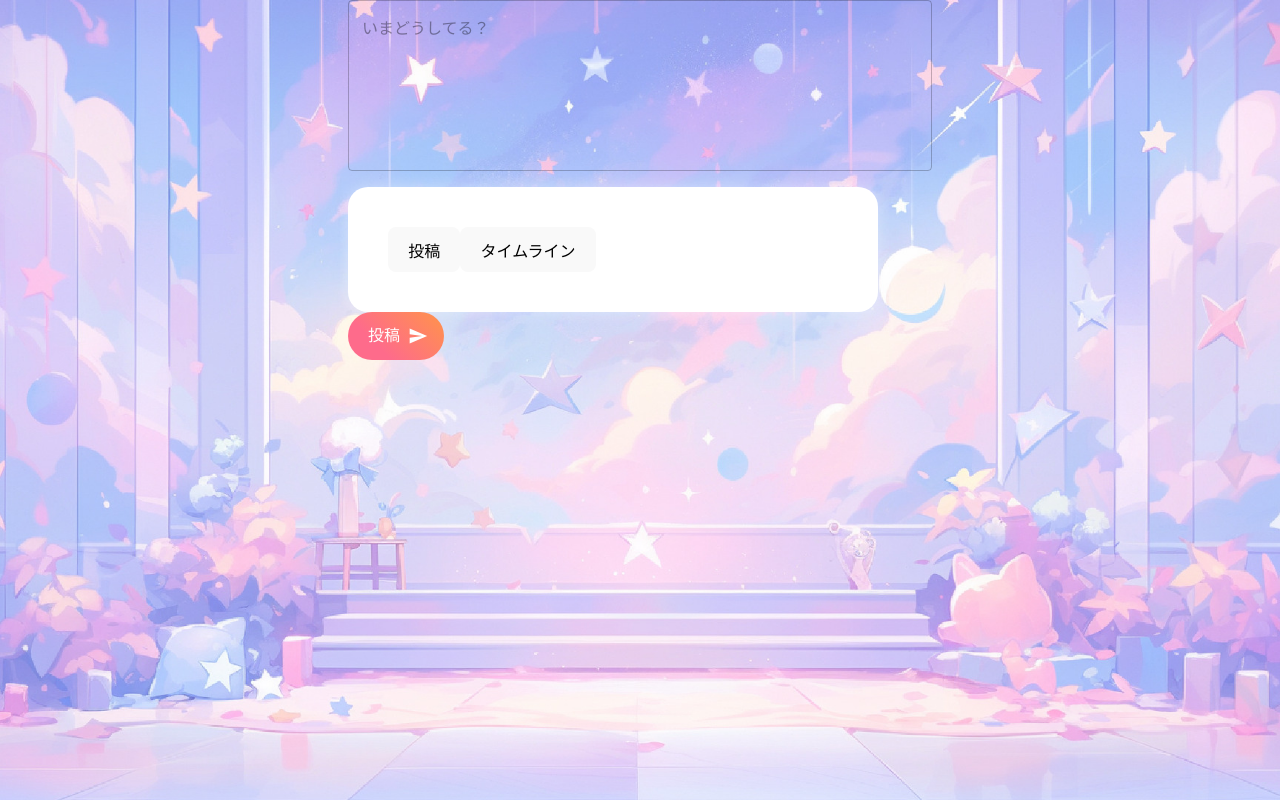
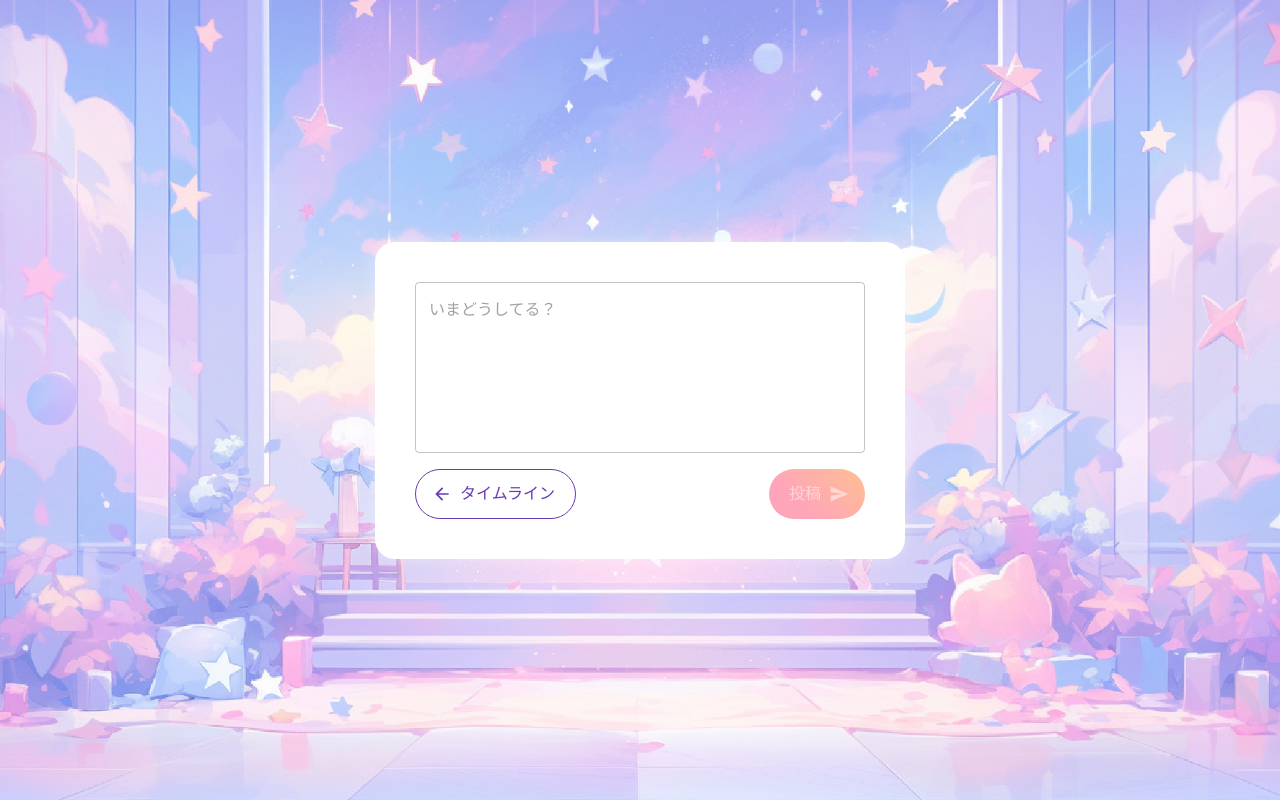
Before and after one commit to adachisandayo/SNS, a React (Vite) app: page /post in a window 1280 px wide. Built offline with nearby package versions, Linux system fonts and the light colour scheme.

Commit message:
UIを修正

```diff
--- a/src/components/Post.tsx
+++ b/src/components/Post.tsx
@@ -84,21 +84,14 @@ function App() {
 
   return (
     <div>
-      {/* <input
-        type="text"
-        value={newPost}
-        onChange={(e) => setnewPost(e.target.value)}
-      /> */}
-
-      <StyledTextField
-        multiline
-        rows={6}
-        variant="outlined"
-        placeholder="いまどうしてる？"
-        value={newPost}
-        onChange={(e) => setnewPost(e.target.value)}
-        sx={{ width: '100%' }}
-      />
+      <Box
+        sx={{
+          display: 'flex',
+          justifyContent: 'center',
+          alignItems: 'center',
+          height: '100vh',
+        }}
+      >
 
         <Box
           sx={{
@@ -112,15 +105,47 @@ function App() {
             borderRadius: '20px',
             overflow: 'auto',
           }}>
-        <button onClick={handlePost}>投稿</button>
 
-        <button onClick={handleNavigateToTimeline}>タイムライン</button>
-      </Box>
 
+          <StyledTextField
+            multiline
+            rows={6}
+            variant="outlined"
+            placeholder="いまどうしてる？"
+            value={newPost}
+            onChange={(e) => setnewPost(e.target.value)}
+            sx={{ width: '100%' }}
+          />
+
+          <Box display="flex" justifyContent="space-between">
+            <StyledButton
+              variant="outlined"
+              startIcon={<ArrowBackIcon />} // 戻るボタンにアイコンを追加
+              onClick={handleNavigateToTimeline}
+              sx={{
+                color: '#673ab7',
+                borderColor: '#673ab7',
+                outline: 'none', // フォーカス時の黒い枠を防ぐ
+                boxShadow: 'none', // フォーカス時の影を消す
+                '&:focus': {
+                  outline: 'none', // フォーカス時も黒い枠を防ぐ
+                  boxShadow: 'none', // フォーカス時の影を消す
+                  transform: 'none', // フォーカス時の拡大を防ぐ
+                },
+                '&:hover': {
+                  boxShadow: 'none', // ホバー時の影を無効化
+                  transform: 'none', // ホバー時の拡大を防ぐ
+                },
+              }}
+            >
+              タイムライン
+            </StyledButton>
 
             <StyledButton
               variant="contained"
               endIcon={<SendIcon />} // 投稿ボタンにアイコンを追加
+              onClick={handlePost}
+              disabled={!newPost}
               sx={{
                 background: 'linear-gradient(45deg, #fe6b8b 30%, #ff8e53 90%)',
                 color: 'white',
@@ -143,6 +168,10 @@ function App() {
             >
               投稿
             </StyledButton>
+          </Box>
+        </Box>
+      </Box>
+
 
 
     </div>
--- a/src/components/Timeline.tsx
+++ b/src/components/Timeline.tsx
@@ -10,8 +10,9 @@ import {
 import axios from "axios";
 import { ThemeProvider, createTheme } from '@mui/material/styles';
 import { useNavigate, useSearchParams } from 'react-router-dom';
-import { Post, User } from "../types/index";
+import { Posts, User } from "../types/index";
 import TimelineElement from "./TimelineElement"; // コンポーネントのインポート
+import Post from "./Post"; // Postコンポーネントをインポート
 
 
 
@@ -22,7 +23,7 @@ const api = axios.create({
 
 
 function App() {
-  const [posts, setPosts] = useState<Post[]>([]);
+  const [posts, setPosts] = useState<Posts[]>([]);
   const [searchTerm, setSearchTerm] = useState("");
   const [filteredUsers, setFilteredUsers] = useState<User[]>([]);
   const navigate = useNavigate();
@@ -30,9 +31,6 @@ function App() {
 
   // ユーザ名を取得
   const user_tag = searchParams.get("name");
-  if (!user_tag) {
-    navigate("/");
-  }
 
   // 投稿ページへ遷移
   const handleNavigateToPost = () => {
@@ -73,18 +71,24 @@ function App() {
 
 
   // タイムラインを取得
-  const fetchPosts = async () => {
-    try {
-      const response = await api.get(`/api/timeline/${user_tag}`);
-      setPosts(response.data);
-    } catch (error) {
-      console.error("Error fetching posts:", error);
-    }
+  const fetchPosts = () => {
+    api.get(`/api/timeline/${user_tag}`)
+      .then((response) => {
+        setPosts(response.data);
+        console.log(response.data);
+      })
+      .catch ((error) => {
+        console.error("Error fetching posts:", error);
+      });
   };
 
   useEffect(() => {
-    fetchPosts();
-  }, []);
+    if (!user_tag) {
+      navigate("/");
+    } else {
+      fetchPosts();
+    }
+  }, [user_tag, navigate]);
 
   //リアクションがクリックされたときの処理
   const handleLike = () => {
@@ -126,7 +130,29 @@ function App() {
         />
       ))}
 
-      <button onClick={handleNavigateToPost}>投稿</button>
+<Button
+          variant="contained"
+          color="primary"
+          onClick={handleNavigateToPost}
+          sx={{
+            background: 'linear-gradient(135deg, #6C63FF 0%, #48A9FE 100%)',
+            color: '#FFFFFF',
+            fontWeight: 'bold',
+            borderRadius: '24px',
+            padding: '10px 24px',
+            boxShadow: '0px 4px 12px rgba(0, 0, 0, 0.15)',
+            outline: 'none', // 黒い枠を防ぐ
+            '&:focus': {
+              outline: 'none', // フォーカス時も黒い枠を防ぐ
+            },
+            '&:hover': {
+              background: 'linear-gradient(135deg, #5A55E0 0%, #3C99DC 100%)',
+              boxShadow: '0px 6px 16px rgba(0, 0, 0, 0.2)',
+            },
+          }}
+        >
+          投稿する
+        </Button>
       <button onClick={() => handleNavigateToUser(user_tag)}>マイページ</button>
     </>
 
--- a/src/components/TimelineElement.tsx
+++ b/src/components/TimelineElement.tsx
@@ -69,6 +69,9 @@ const TimelineElement: React.FC<TimelineElementProps> = ({
     >
       {/* タイトルと投稿日を同じ行に配置 */}
       <Box display="flex" justifyContent="space-between" alignItems="center">
+        <Typography variant="h6">
+          {post.user_tag} <span style={{ fontSize: '0.75em' }}></span>
+        </Typography>
         <Box display="flex" alignItems="center">
           <Typography variant="body2" mr={1} color="text.secondary">
             {formatDateTime(post.post_datetime)}
--- a/src/components/Users.tsx
+++ b/src/components/Users.tsx
@@ -2,7 +2,9 @@ import { useEffect, useState } from 'react';
 import axios from "axios";
 import { ThemeProvider, createTheme } from '@mui/material/styles';
 import { useNavigate, useSearchParams } from 'react-router-dom';
-import { Post, User } from "../types/index";
+import { Posts, User } from "../types/index";
+import TimelineElement from "./TimelineElement"; // コンポーネントのインポート
+
 
 
 const api = axios.create({
@@ -12,7 +14,7 @@ const api = axios.create({
 
 
 function App() {
-  const [posts, setPosts] = useState<Post[]>([]);
+  const [posts, setPosts] = useState<Posts[]>([]);
   const [following, setFollowing]= useState("");
   const navigate = useNavigate();
   const [searchParams] = useSearchParams();
@@ -85,13 +87,20 @@ function App() {
       {src_tag !== dst_tag && (
         <button onClick={handleFollow}>{following}</button>
       )}
-      {posts.map((item) => (
+      {/* {posts.map((item) => (
         <div key={item.id}>
           <p>ID: {item.id}</p>
           <p>{dst_tag}</p>
           <p>Message: {item.message}</p>
           <p>{item.post_datetime}</p>
         </div>
+      ))} */}
+      {posts.map((post) => (
+        <TimelineElement
+          key={post.id}
+          post={post}
+          // onLike={handleLike}
+        />
       ))}
       <button onClick={handleNavigateToPost}>投稿</button>
       <button onClick={handleNavigateToTimeline}>タイムライン</button>
--- a/src/types/index.ts
+++ b/src/types/index.ts
@@ -1,4 +1,4 @@
-export type Post = {
+export type Posts = {
     id: number;
     message: string;
     user_id: number;
```
Lines whose indentation alone changed are shown as unchanged.
